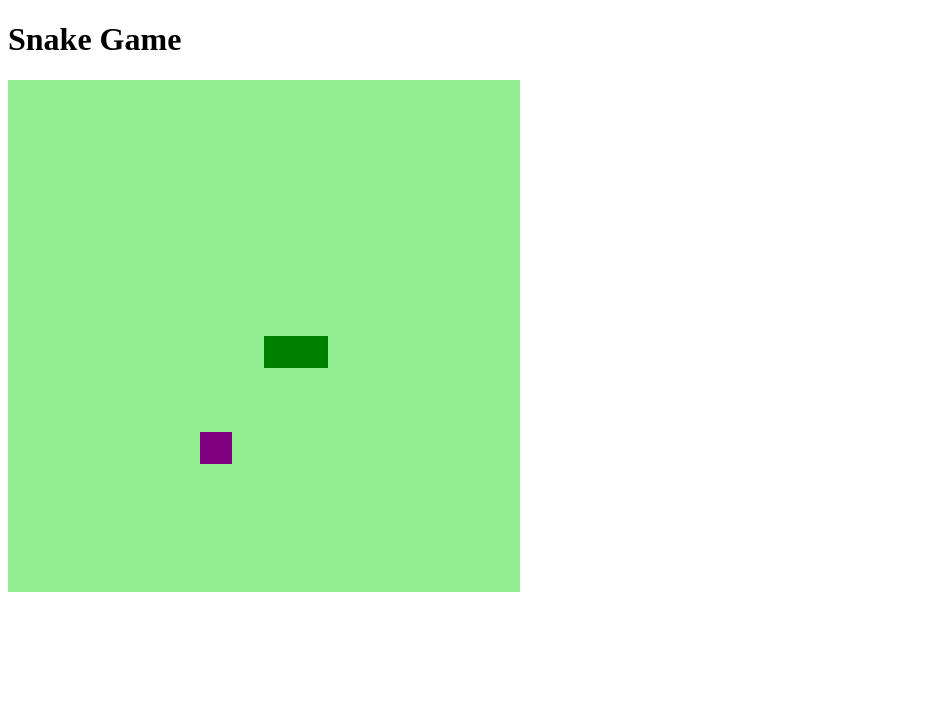
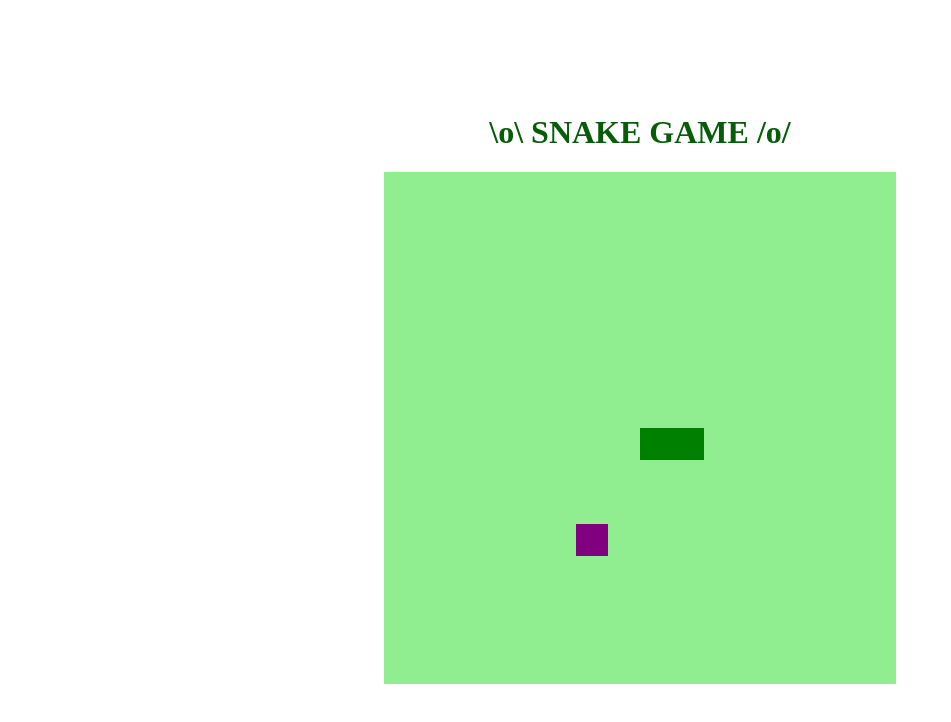
Before and after one commit to Gabrielrm761/Snake-Game, a plain HTML site: page index.html in a window 1280 px wide. Shown: the whole page, without its empty margins (0-951 px from the left). Drawn offline with Linux system fonts and the light colour scheme.

Commit message:
Adicinando estilização ao body

```diff
--- a/index.html
+++ b/index.html
@@ -9,7 +9,7 @@
     <title>Snake Game</title>
 </head>
 <body>
-    <h1>Snake Game</h1>
+    <h1>\o\ SNAKE GAME /o/</h1>
     <canvas id="snake" width="512" height="512"></canvas>
 </body>
 </html>
--- a/style.css
+++ b/style.css
@@ -0,0 +1,10 @@
+body{
+    height: 95vh;
+    width: 95;
+    display: flex;
+    justify-content: center;
+    justify-items: center;
+    align-items: center;
+    flex-direction: column;
+    color: rgb(7, 92, 7);
+}
```
